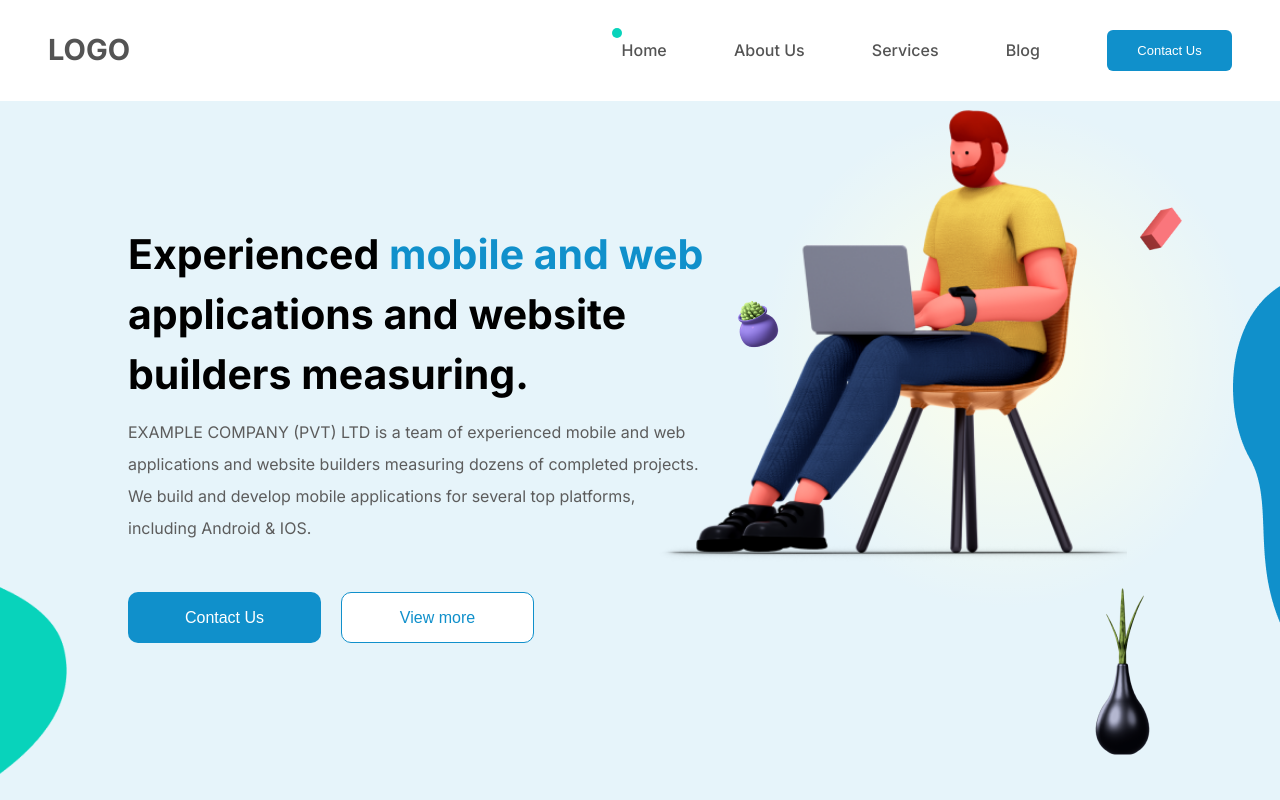
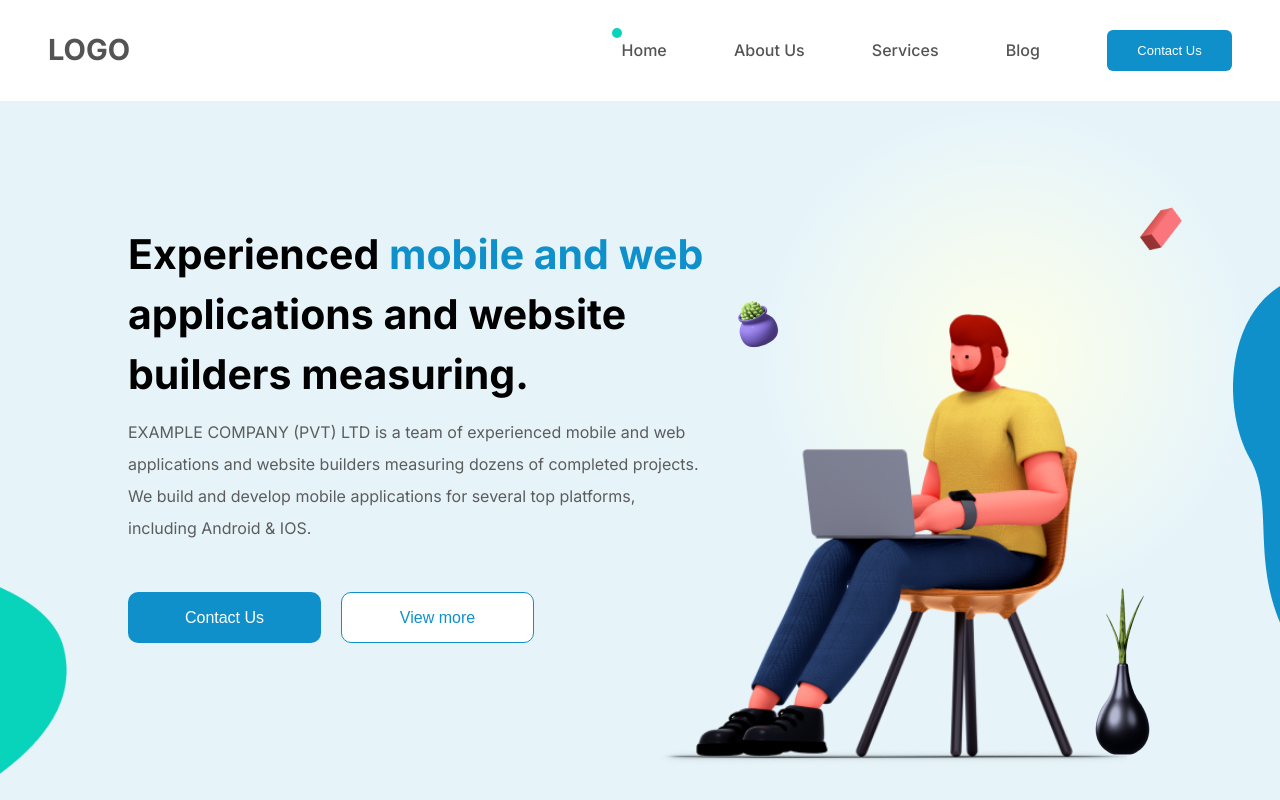
Before and after one commit to raimanish9894/Manetia_task1, a Next.js app: page / in a window 1280 px wide. Shown: the top 800 px of the page. Built offline with nearby package versions, Linux system fonts and the light colour scheme.

Commit message:
Update page.module.css

```diff
--- a/src/app/page.module.css
+++ b/src/app/page.module.css
@@ -64,7 +64,7 @@
 }
 .bill {
   position: absolute;
-  top: 6rem;
+  top: 300px;
   right: 9.563rem;
   z-index: 1;
 }
```
